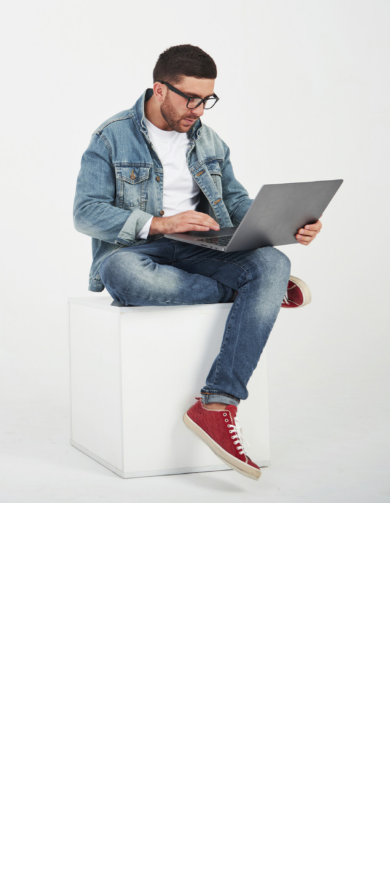
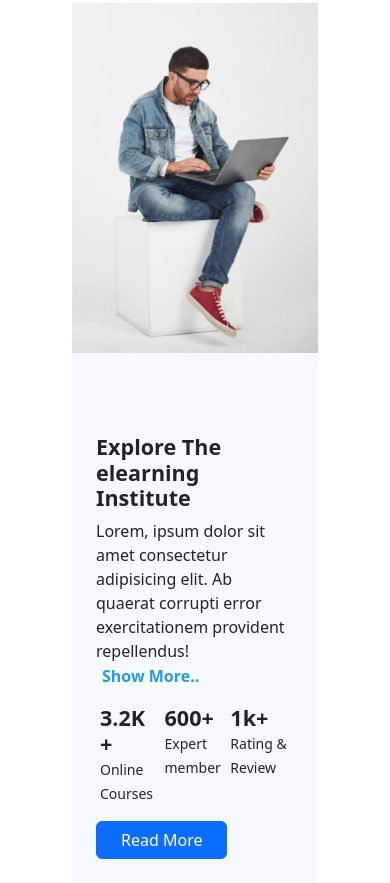
Before and after one commit to reazul7/online-education-website, a plain HTML site: page index.html in a window 390 px wide. Shown: the part 3126-4009 px from the top of the page. Before the commit the page ends 3629 px from the top, so only its background shows below. Drawn offline with nearby package versions, Linux system fonts and the light colour scheme.

Commit message:
Explore The elearning Institute area complete with responsiveness

```diff
--- a/index.html
+++ b/index.html
@@ -209,22 +209,54 @@
 
 
           <!-- *************** Explore Earning Institute *************** -->
-          <div class="explore__earning__institute__area">
-            <div class="row">
+          <div class="explore__earning__institute__area p-4">
+            <div class="row px-5">
               <div class="col-md-6">
-                <img class="w-100 h-100" src="./images/working.png" alt="">
+                <img class="w-100" src="./images/working.png" alt="">
               </div>
-              <!-- <div class="col-md-6">
-                <img src="./images/working.png" alt="">
+
+              <div class="col-md-6 explore__earning__bg__color">
+                <div class="explore__earning__text px-4 pb-4 align-items-center">
+                  <h4 class="fw-bold">Explore The elearning Institute</h4>
+                  <p class="d-inline see__more__btn__area">Lorem, ipsum dolor sit amet consectetur adipisicing elit. Ab quaerat corrupti error exercitationem provident repellendus!</p>
+                  <br>
+                  <p id="extra_content" class="extra_content pt-3">Lorem ipsum dolor sit amet, consectetur adipisicing elit. Deserunt rem dolorum veritatis nobis non sed illum suscipit fugiat sequi iusto culpa nam, temporibus cum iste quos repudiandae ullam voluptates ipsum.</p>
+                  <button id="read__more" class="read__more read__more__btn border-0 fw-semibold">Show More..</button>
+
+                  <div class="explore__earning__heading d-flex py-3">
+                    <!--  -->
+                    <div class="explore__earning__single__heading px-1">
+                      <h4 class="fw-bold m-0">3.2K +</h4>
+                      <small>Online Courses</small>
+                    </div>
+                    <!--  -->
+                    <div class="explore__earning__single__heading px-1">
+                      <h4 class="fw-bold m-0">600+</h4>
+                      <small>Expert member</small>
+                    </div>
+
+                    <!--  -->
+                    <div class="explore__earning__single__heading px-1">
+                      <h4 class="fw-bold m-0">1k+</h4>
+                      <small>Rating & Review</small>
+                    </div>
+                  </div>
+
+                  <!-- explore__earning__institute__area__btn -->
+                  <button class="btn btn-primary px-4" type="button">Read More</button>
+                </div>
+
+                </div>
               </div>
-              <div class="col-md-6">
-                <p></p>
-              </div> -->
             </div>
           </div>
 
     </main>
+
     <!-- JavaScript Bundle with Popper -->
     <script src="https://cdn.jsdelivr.net/npm/bootstrap@5.2.1/dist/js/bootstrap.bundle.min.js" integrity="sha384-u1OknCvxWvY5kfmNBILK2hRnQC3Pr17a+RTT6rIHI7NnikvbZlHgTPOOmMi466C8" crossorigin="anonymous"></script>
+
+    <!-- JS file link -->
+    <script src="script.js"></script>
 </body>
 </html>
--- /dev/null
+++ b/script.js
@@ -0,0 +1,13 @@
+document.getElementById("read__more").addEventListener( 'click' , changeClass);
+
+function changeClass() {
+    var content = document.getElementById("extra_content");
+    var btn = document.getElementById("read__more");
+    content.classList.toggle('show');
+
+    if (content.classList.contains("show")) {
+            btn.innerHTML = "Show Less..";
+        } else {
+            btn.innerHTML = "Show More..";
+        }
+}
--- a/style.css
+++ b/style.css
@@ -39,6 +39,35 @@ img {
 }
 .card__price {
 	color: #289BDE;
+}
+
+
+/* *************** Explore Earning Institute *************** */
+.explore__earning__institute__area img {
+	height: 600px;
+}
+.explore__earning__text {
+	background-color: #F4FAFD !important;
+	position: relative;
+	top: 24%;
+}
+.explore__earning__bg__color {
+	background-color: #F4FAFD;
+}
+.extra_content {
+	margin: 0 !important;
+	padding-bottom: 0 !important;
+}
+
+.read__more {
+	background-color: #F4FAFD !important;
+	color: #289BDE;
+}
+.read__more  {
+	display: none;
+}
+.show {
+	display: block!important;
 }
 
 
@@ -117,6 +146,58 @@ img {
 	}
 }
 
+
+/* *************** Popular Courses *************** */
+/* See More courses Button */
+@media only screen and (min-width: 992px) {
+	.view__all__button {display: none !important;}
+}
+@media only screen and (max-width: 991px) {
+	.see__more__button {display: none !important;}
+}
+
+
+/* *************** Explore Earning Institute *************** */
+@media only screen and (max-width: 1122px) {
+	.explore__earning__text {
+		top: 23%;
+		padding-right: 5px !important;
+	}
+}
+@media only screen and (max-width: 991px) {
+	.explore__earning__text {
+		height: auto;
+		padding-right: 5px !important;
+	}
+	.explore__earning__institute__area img {
+		height: 500px;
+	}
+	.extra_content {
+		display: none;
+	}
+	#read__more {
+		display: block;
+	}
+	.see__more__btn__area button{
+		display: block !important;
+	}
+}
+
+@media only screen and (max-width: 912px) {
+	.explore__earning__text {
+		top: 22%;
+	}
+}
+
+@media only screen and (max-width: 8590px) {
+	.explore__earning__text {
+		top: 18%;
+	}
+}
+
+
+
+
 /* common */
 @media only screen and (max-width: 767px) {
 	/* navbar */
@@ -138,13 +219,12 @@ img {
 		padding: 5px 0!important;
 	}
 	.card__area img {height: 250px!important;}
+
+	/* Explore Earning */
+	.explore__earning__institute__area img {height: 450px;}
 }
 
-/* *************** Popular Courses *************** */
-/* See More courses Button */
-@media only screen and (min-width: 992px) {
-	.view__all__button {display: none !important;}
+/* Explore Earning */
+@media only screen and (max-width: 450px) {
+	.explore__earning__institute__area img {height: 350px;}
 }
-@media only screen and (max-width: 991px) {
-	.see__more__button {display: none !important;}
-}
```
